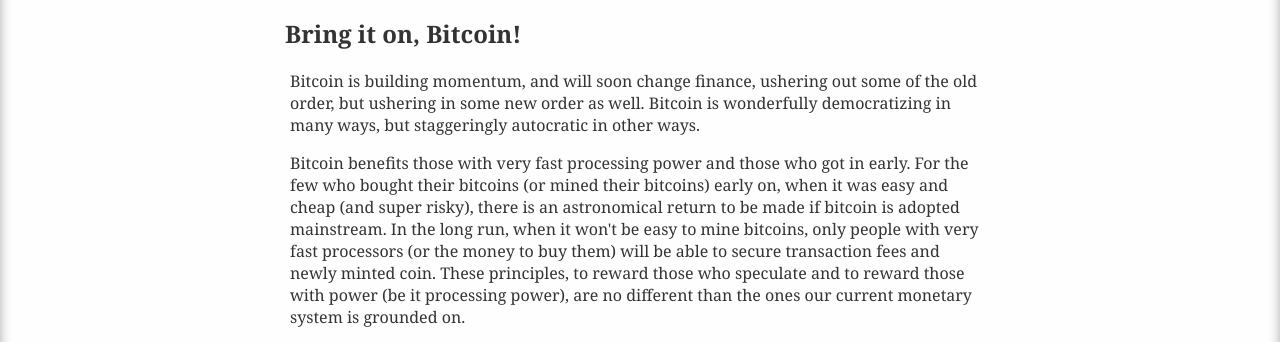
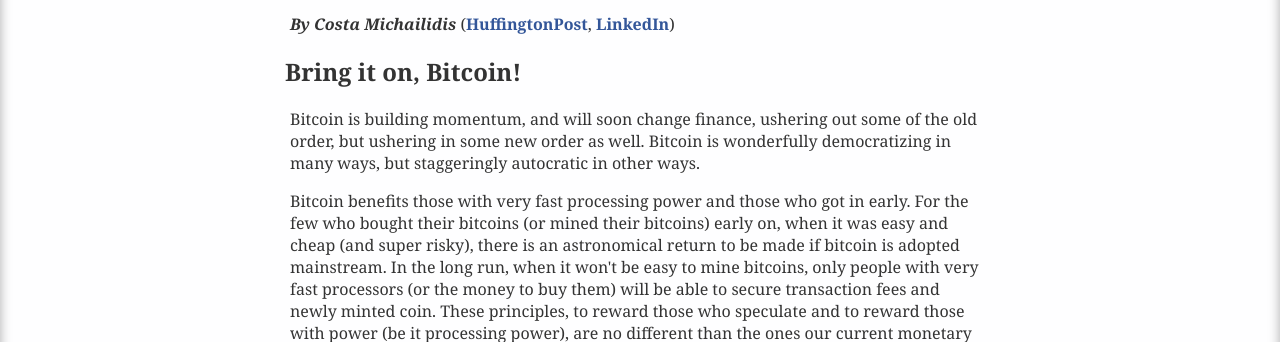
Before and after one commit to wamoyo/teracoin, a plain HTML site: page index.html in a window 1280 px wide. Shown: the part 114-456 px from the top of the page. Drawn offline with Linux system fonts and the light colour scheme; a script that the page names is missing.

Commit message:
added readme and tweaked article

```diff
--- a/index.html
+++ b/index.html
@@ -19,7 +19,7 @@
         color: #333;
       }
       #title {margin: 40px 0 0 -12px;}
-      #subtitle {margin: 3px 0 0 -3px;font-size:115%;}
+      #subtitle {margin: 3px 0 0 -3px; font-size:115%;}
       h2.section-title {
         margin-left: -5px;
       }
@@ -32,11 +32,15 @@
       a:hover {
         color: #5578bb;
       }
+      em {font-style: italic;}
+      strong {font-weight: bold;}
+      ul li {list-style-type: none;}
     </style>
   </head>
   <body>
     <h1 id='title'>Teracoin</h1>
     <h2 id='subtitle'>A Digital Currency Minted by the Workforce</h2>
+    <p><strong><em>By Costa Michailidis</em></strong> (<a href="http://www.huffingtonpost.com/costa-michailidis/">HuffingtonPost</a>, <a href="https://www.linkedin.com/in/costamichailidis">LinkedIn</a>)</p>
     <h2 class='section-title'>Bring it on, Bitcoin!</h2>
     <p>Bitcoin is building momentum, and will soon change finance, ushering out some of the old order, but ushering in some new order as well. Bitcoin is wonderfully democratizing in many ways, but staggeringly autocratic in other ways.</p>
     <p>Bitcoin benefits those with very fast processing power and those who got in early. For the few who bought their bitcoins (or mined their bitcoins) early on, when it was easy and cheap (and super risky), there is an astronomical return to be made if bitcoin is adopted mainstream. In the long run, when it won't be easy to mine bitcoins, only people with very fast processors (or the money to buy them) will be able to secure transaction fees and newly minted coin. These principles, to reward those who speculate and to reward those with power (be it processing power), are no different than the ones our current monetary system is grounded on.</p>
```
Also changed, not shown: 1 other file.
